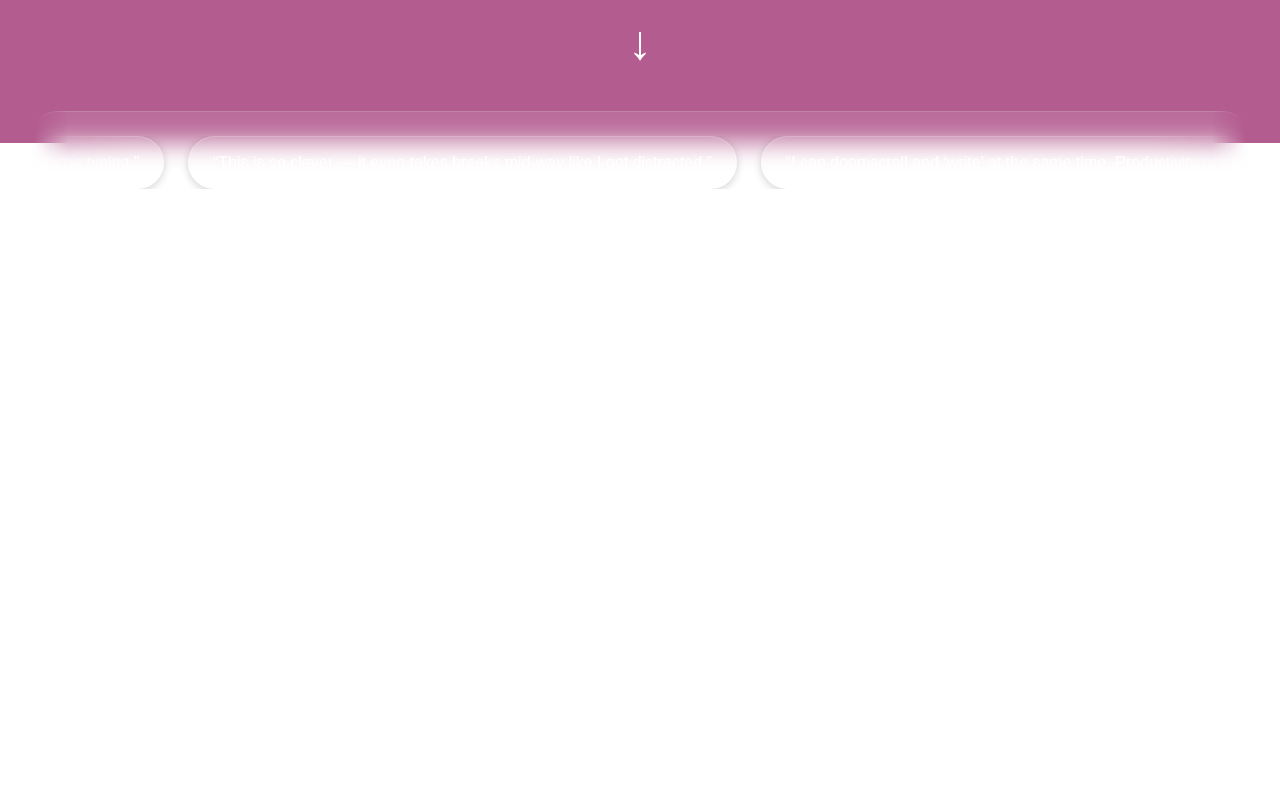
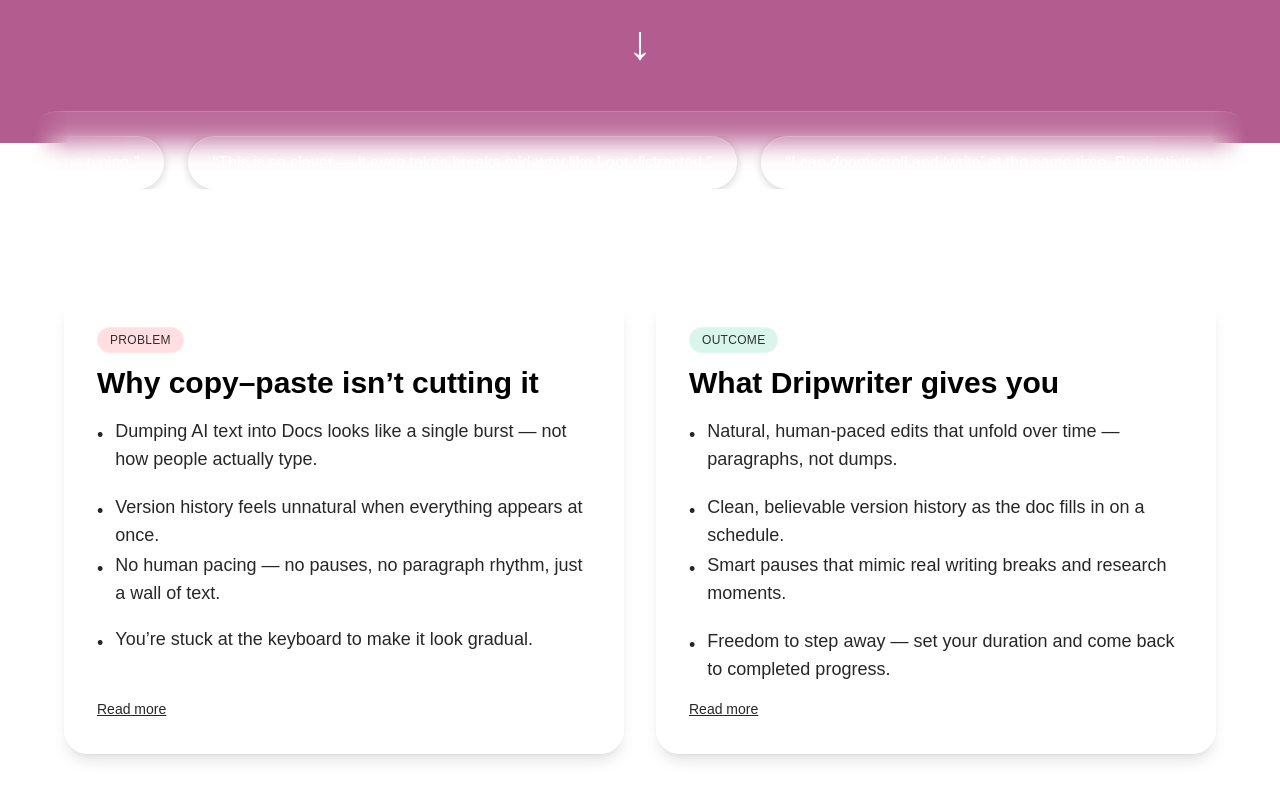
Before and after one commit to azeidan11/Dripwriter, a Next.js app: page / in a window 1280 px wide. Shown: the part 657-1457 px from the top of the page. Built offline with nearby package versions, Linux system fonts and the light colour scheme; no server answers.

Commit message:
fixed overscroll

```diff
--- a/app/dashboard/page.tsx
+++ b/app/dashboard/page.tsx
@@ -646,7 +646,8 @@
   }, []);
 
   return (
-    <main className="min-h-screen bg-white text-black">
+    <main className="min-h-screen bg-white text-black overscroll-none">
+      <div className="fixed inset-0 -z-10 bg-white" />
 
       <section className="relative mx-auto w-full px-6 md:px-8 pt-10 pb-20 lg:pl-[255px]">
         {/* Fixed left dashboard rail */}
--- a/app/layout.tsx
+++ b/app/layout.tsx
@@ -9,7 +9,7 @@
 export default function RootLayout({ children }: { children: React.ReactNode }) {
   return (
     <html lang="en">
-      <body>
+      <body className="overscroll-contain bg-white">
         <Providers>{children}</Providers>
       </body>
     </html>
--- a/app/page.tsx
+++ b/app/page.tsx
@@ -430,17 +430,17 @@
           <div className="mx-auto w-full max-w-7xl">
             <div className="grid grid-cols-1 md:grid-cols-2 gap-6 md:gap-8">
               {/* Problem (left) */}
-              <div className={`rounded-3xl p-6 md:p-8 border border-white/15 bg-white/10 backdrop-blur-md transform-gpu transition-all duration-250 md:duration-300 ease-out ${whyLeftIn ? 'opacity-100 translate-y-0 translate-x-0' : 'opacity-0 translate-y-2 -translate-x-3'}`}>
-                <div className="inline-flex items-center gap-2 rounded-full bg-white/10 border border-white/20 px-3 py-1 text-xs uppercase tracking-wide text-white/80">
+              <div className={`rounded-3xl p-6 md:p-8 border border-white/20 bg-white/70 backdrop-blur-sm shadow-lg transform-gpu transition-all duration-250 md:duration-300 ease-out ${whyLeftIn ? 'opacity-100 translate-y-0 translate-x-0' : 'opacity-0 translate-y-2 -translate-x-3'}`}>
+                <div className="inline-flex items-center gap-2 rounded-full bg-red-500/15 border border-white/20 px-3 py-1 text-xs uppercase tracking-wide text-black/80">
                   Problem
                 </div>
-                <h3 className="mt-3 text-2xl md:text-3xl font-extrabold">Why copy–paste isn’t cutting it</h3>
+                <h3 className="mt-3 text-2xl md:text-3xl font-extrabold text-black">Why copy–paste isn’t cutting it</h3>
                 <div className="mt-4 relative">
                   <div
                     className={`overflow-hidden transition-[max-height] duration-500 ease-out ${whyLeftExpanded ? '' : 'pb-2'}`}
                     style={{ maxHeight: whyLeftExpanded ? '2000px' : '280px' }}
                   >
-                    <ul className="space-y-3 text-white/85 md:text-lg">
+                    <ul className="space-y-3 text-black/85 md:text-lg">
                       <li className="flex items-start gap-3 min-h-[56px] md:min-h-[64px]">
                         <span className="mt-1">•</span>
                         <span>Dumping AI text into Docs looks like a single burst — not how people actually type.</span>
@@ -475,7 +475,7 @@
                     <button
                       type="button"
                       onClick={() => toggleWhyBoth(true)}
-                      className="mt-0 text-sm text-white/85 underline cursor-pointer transition-transform duration-150 ease-out hover:scale-[1.05] hover:font-bold"
+                      className="mt-0 text-sm text-black/85 underline cursor-pointer transition-transform duration-150 ease-out hover:scale-[1.05] hover:font-bold"
                     >
                       Read more
                     </button>
@@ -483,7 +483,7 @@
                     <button
                       type="button"
                       onClick={() => toggleWhyBoth(false)}
-                      className="mt-0 text-sm text-white/85 underline cursor-pointer transition-transform duration-150 ease-out hover:scale-[1.05] hover:font-bold"
+                      className="mt-0 text-sm text-black/85 underline cursor-pointer transition-transform duration-150 ease-out hover:scale-[1.05] hover:font-bold"
                     >
                       Collapse
                     </button>
@@ -492,17 +492,17 @@
               </div>
 
               {/* Outcome (right) */}
-              <div className={`rounded-3xl p-6 md:p-8 border border-white/15 bg-white/10 backdrop-blur-md transform-gpu transition-all duration-250 md:duration-300 ease-out ${whyRightIn ? 'opacity-100 translate-y-0 translate-x-0' : 'opacity-0 translate-y-2 translate-x-3'}`}>
-                <div className="inline-flex items-center gap-2 rounded-full bg-white/10 border border-white/20 px-3 py-1 text-xs uppercase tracking-wide text-white/80">
+              <div className={`rounded-3xl p-6 md:p-8 border border-white/20 bg-white/70 backdrop-blur-sm shadow-lg transform-gpu transition-all duration-250 md:duration-300 ease-out ${whyRightIn ? 'opacity-100 translate-y-0 translate-x-0' : 'opacity-0 translate-y-2 translate-x-3'}`}>
+                <div className="inline-flex items-center gap-2 rounded-full bg-emerald-500/15 border border-white/20 px-3 py-1 text-xs uppercase tracking-wide text-black/80">
                   Outcome
                 </div>
-                <h3 className="mt-3 text-2xl md:text-3xl font-extrabold">What Dripwriter gives you</h3>
+                <h3 className="mt-3 text-2xl md:text-3xl font-extrabold text-black">What Dripwriter gives you</h3>
                 <div className="mt-4 relative">
                   <div
                     className={`overflow-hidden transition-[max-height] duration-500 ease-out ${whyRightExpanded ? '' : 'pb-2'}`}
                     style={{ maxHeight: whyRightExpanded ? '2000px' : '280px' }}
                   >
-                    <ul className="space-y-3 text-white/85 md:text-lg">
+                    <ul className="space-y-3 text-black/85 md:text-lg">
                       <li className="flex items-start gap-3 min-h-[56px] md:min-h-[64px]">
                         <span className="mt-1">•</span>
                         <span>Natural, human-paced edits that unfold over time — paragraphs, not dumps.</span>
@@ -537,7 +537,7 @@
                     <button
                       type="button"
                       onClick={() => toggleWhyBoth(true)}
-                      className="mt-0 text-sm text-white/85 underline cursor-pointer transition-transform duration-150 ease-out hover:scale-[1.05] hover:font-bold"
+                      className="mt-0 text-sm text-black/85 underline cursor-pointer transition-transform duration-150 ease-out hover:scale-[1.05] hover:font-bold"
                     >
                       Read more
                     </button>
@@ -545,7 +545,7 @@
                     <button
                       type="button"
                       onClick={() => toggleWhyBoth(false)}
-                      className="mt-0 text-sm text-white/85 underline cursor-pointer transition-transform duration-150 ease-out hover:scale-[1.05] hover:font-bold"
+                      className="mt-0 text-sm text-black/85 underline cursor-pointer transition-transform duration-150 ease-out hover:scale-[1.05] hover:font-bold"
                     >
                       Collapse
                     </button>
```
